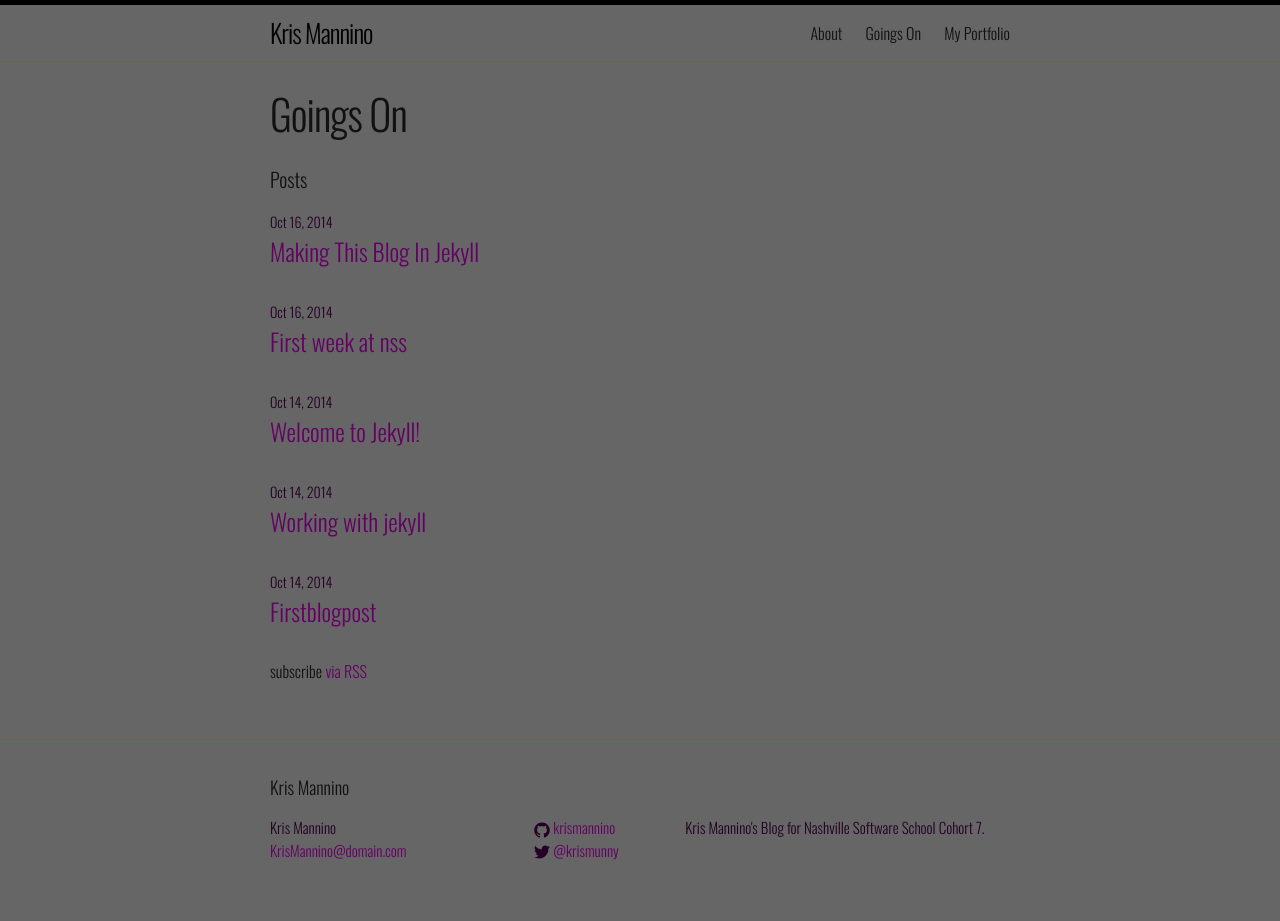
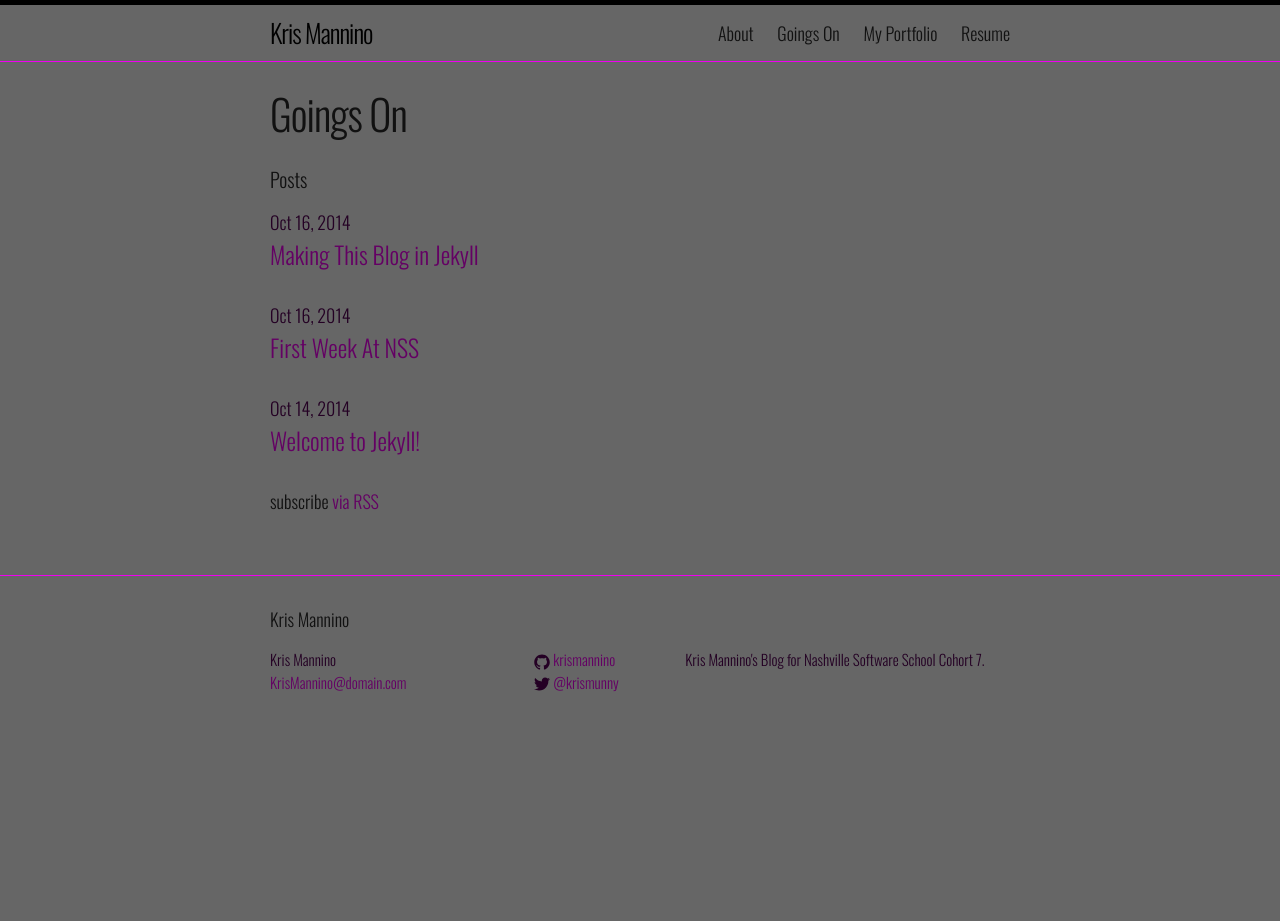
Before and after one commit to KrisMannino/NSS-Jekyll-Portfolio, a Jekyll site: the page built from blog.md, in a window 1280 px wide. Built offline with Jekyll 4.4.1, drawn with Linux system fonts in a browser that asks for light colours; after the commit the page ends 900 px from its top, so only the background shows below that.

Commit message:
added resume to github site

```diff
--- a/_posts/2014-10-14-FirstBlogPost.markdown
+++ /dev/null
@@ -1 +0,0 @@
-I am typing a blog for my site
--- a/_posts/2014-10-14-Working with Jekyll.markdown
+++ /dev/null
@@ -1 +0,0 @@
-adding another blog post my second day working with Jekyll.  It was going much better yesterday.
--- a/_posts/2014-10-16-First Week at NSS.markdown
+++ b/_posts/2014-10-16-First Week at NSS.markdown
@@ -1 +1,6 @@
+---
+layout: post
+title:  "First Week At NSS"
+date:   2014-10-16 10:55:42
+---
 The first week at NSS started out as most first weeks at a new school do.  ##john wark## gave us our orientation and we were introduced to our teacher #eliza# and teacher's assistants ###Scott## and ##Peder##.  We were given the wifi password and went around the room with introductions.  Then we pretty much delved into it.  In what seemed like much longer then a week ago we we were given a website to recreate with our own HTML, CSS and JavaScript.  Any confidence I came into the class with was quickly erased by my unknown unknowns of those languages.  To make that more exciting we were asked to use MacVIM as our editor.  I also learned the joys of using git early and often to push projects to my newly acquired GitHub account.
--- a/css/main.scss
+++ b/css/main.scss
@@ -7,8 +7,8 @@
 
 // Our variables
 $base-font-family:  'Oswald', sans-serif;
-$base-font-size:   16px;
-$small-font-size:  $base-font-size * 0.875;
+$base-font-size:   18px;
+$small-font-size:  $base-font-size * 1;
 $base-line-height: 1.5;
 
 $spacing-unit:     30px;
```
Also changed, not shown: _posts/2014-10-16-Making-this-blog-in-Jekyll.md (+6 -0 lines), resume.html (added, +30 -0 lines), 5 other files.
